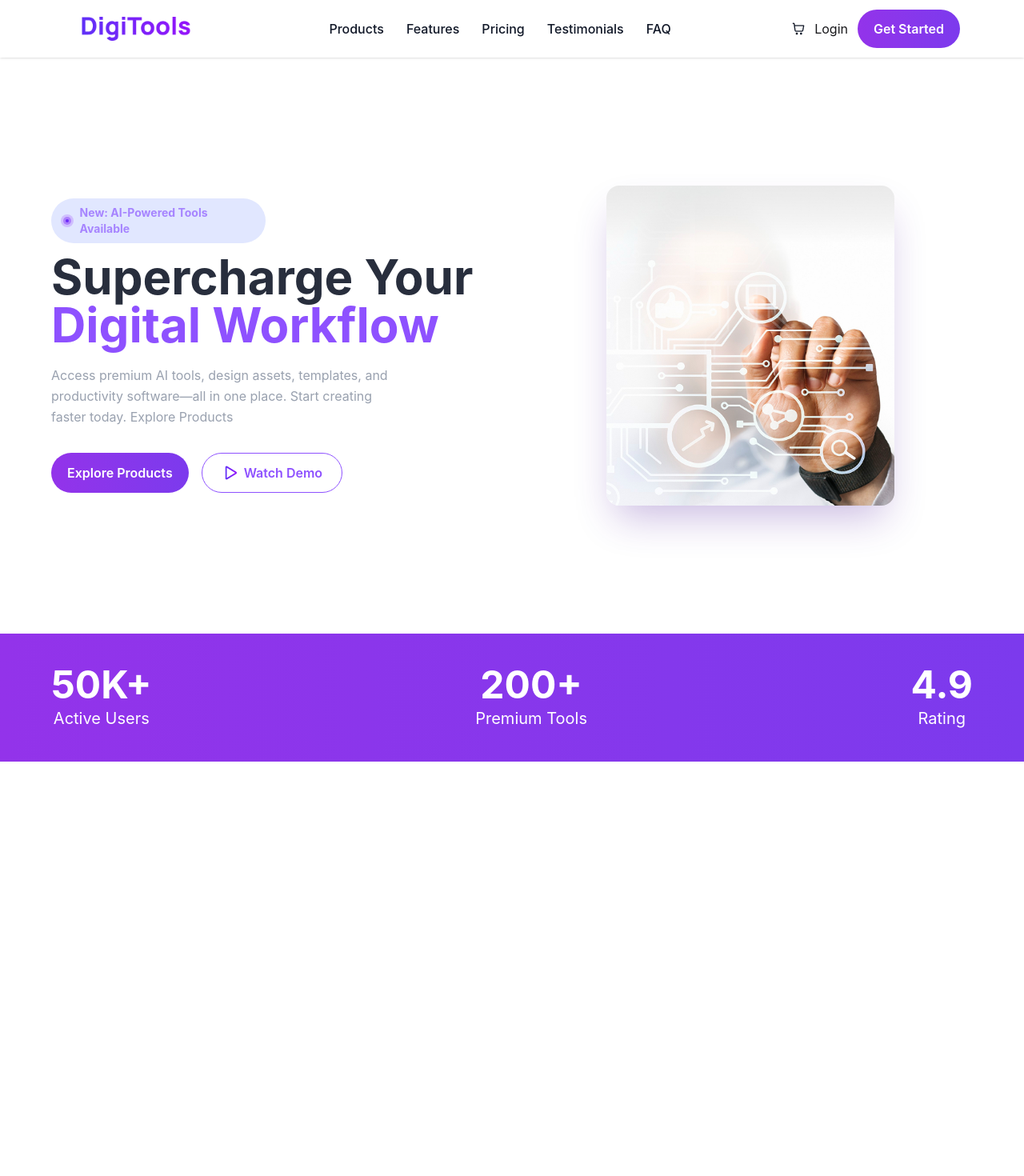
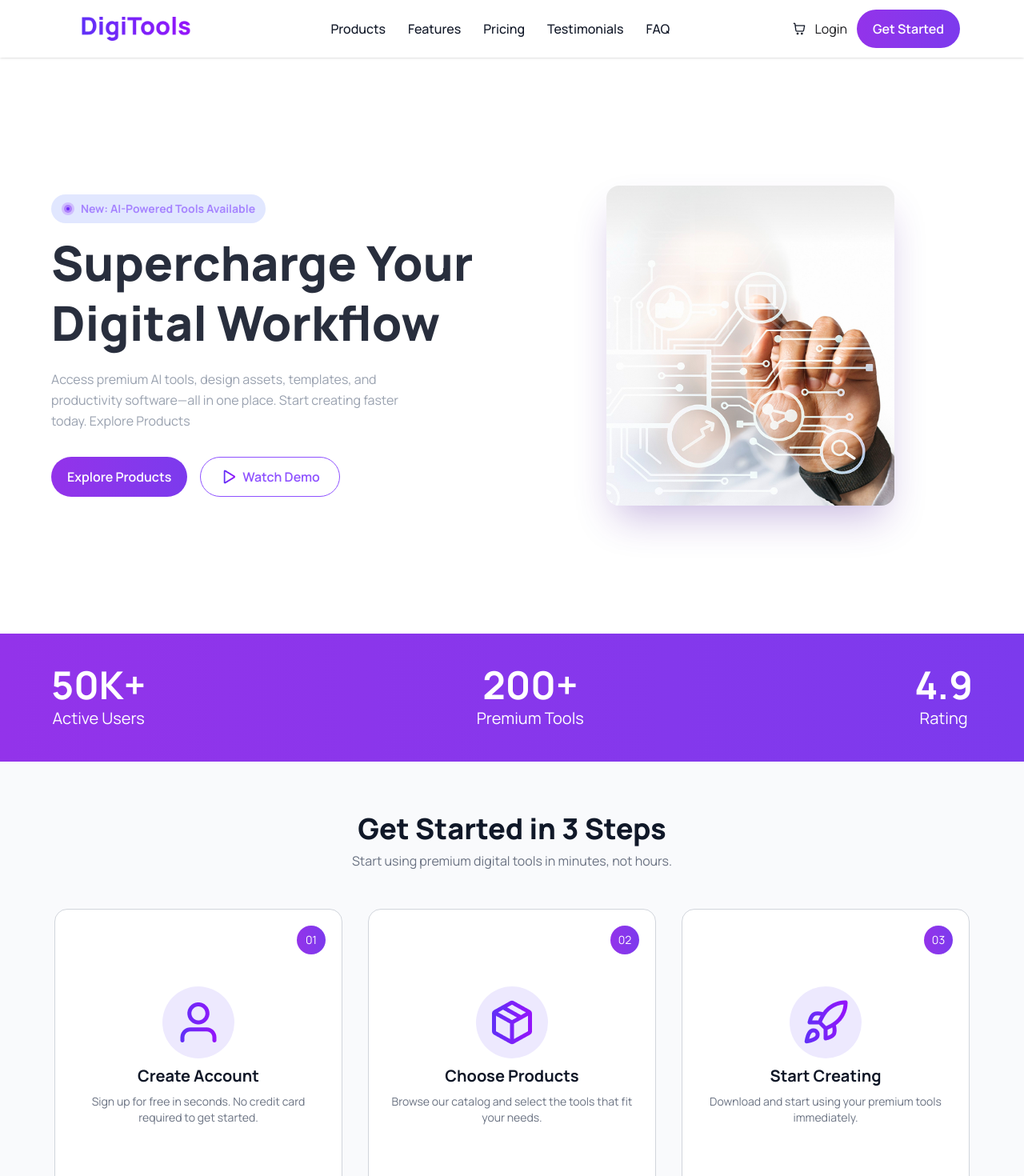
Before and after one commit to Anamulhaque01/PH-Assignment-06, a React (Vite) app: page / in a window 1280 px wide. Shown: the top 1470 px of the page at 80% size. Before the commit the page ends 952 px from the top, so only its background shows below. Built offline with nearby package versions, Linux system fonts and the light colour scheme.

Commit message:
Steps Section Added

```diff
--- a/index.html
+++ b/index.html
@@ -4,7 +4,7 @@
     <meta charset="UTF-8" />
     <link rel="icon" type="image/svg+xml" href="/favicon.svg" />
     <meta name="viewport" content="width=device-width, initial-scale=1.0" />
-    <title>assignment-06</title>
+    <title>DigiTools</title>
   </head>
   <body>
     <div id="root"></div>
--- a/src/App.jsx
+++ b/src/App.jsx
@@ -2,6 +2,7 @@ import React from 'react'
 import Navbar from "./components/Navbar";
 import Banner from "./components/Banner";
 import Stats from "./components/Stats";
+import Steps from "./components/Steps";
 
 function App() {
   return (
@@ -9,6 +10,7 @@ function App() {
       <Navbar/>
       <Banner/>
       <Stats/>
+      <Steps />
     </div>
   )
 }
--- a/src/components/Banner.jsx
+++ b/src/components/Banner.jsx
@@ -18,9 +18,9 @@ function Banner() {
 
             New: AI-Powered Tools Available
           </span>
-          <h1 className="text-4xl md:text-6xl font-bold  mb-5 text-[#282e3d]">
+          <h1 className="text-4xl md:text-6xl font-extrabold  mb-5 text-[#282e3d] leading-tight">
             Supercharge Your <br />
-            <span className="text-violet-500">Digital Workflow</span>
+            Digital Workflow
           </h1>
           <p className="text-gray-400 text-base mb-8 max-w-md leading-relaxed">
             Access premium AI tools, design assets, templates, and productivity
--- a/src/components/Navbar.jsx
+++ b/src/components/Navbar.jsx
@@ -1,22 +1,28 @@
-import React from "react";
+import React, { useState } from "react";
 import digiImg from "../assets/DigiTools.png";
 import cartImg from "../assets/products/shopping-cart.png";
 
+function Navbar({ cartCount }) {
+  const [isOpen, setIsOpen] = useState(false);
 
-function Navbar({ cartCount }) {
+  function toggleMenu() {
+    setIsOpen(!isOpen);
+  }
+
   return (
     <nav className="w-full bg-white shadow-sm sticky top-0 z-50">
       <div className="max-w-6xl mx-auto px-4 py-3 flex items-center justify-between">
-        <div className="">
+
+        <div>
           <img className="scale-75" src={digiImg} alt="" />
         </div>
 
-        <div className="hidden md:flex items-center gap-7  text-[#101727]  font-medium">
-          <a href="#" className="hover:text-violet-600 transition-colors">Products</a>
-          <a href="#" className="hover:text-violet-600 transition-colors">Features</a>
-          <a href="#" className="hover:text-violet-600 transition-colors">Pricing</a>
-          <a href="#" className="hover:text-violet-600 transition-colors">Testimonials</a>
-          <a href="#" className="hover:text-violet-600 transition-colors">FAQ</a>
+        <div className="hidden md:flex items-center gap-7 text-[#101727] font-medium">
+          <a href="#" className="hover:text-violet-600">Products</a>
+          <a href="#" className="hover:text-violet-600">Features</a>
+          <a href="#" className="hover:text-violet-600">Pricing</a>
+          <a href="#" className="hover:text-violet-600">Testimonials</a>
+          <a href="#" className="hover:text-violet-600">FAQ</a>
         </div>
 
         <div className="flex items-center gap-3">
@@ -29,12 +35,32 @@ function Navbar({ cartCount }) {
             )}
           </div>
 
-          <button className="hover:cursor-pointer hover:text-violet-600">Login</button>
-          <button className="bg-linear-to-r from-[#9333ea] to-[#7c3aed] text-white px-5 py-3 rounded-full font-semibold hover:opacity-90 transition-opacity hover:cursor-pointer">
-              Get Started
+          <button className="hidden md:block hover:cursor-pointer hover:text-violet-600">Login</button>
+
+          <button className="hidden md:block bg-linear-to-r from-[#9333ea] to-[#7c3aed] text-white px-5 py-3 rounded-full font-semibold hover:cursor-pointer">
+            Get Started
+          </button>
+
+          <button className="md:hidden text-2xl" onClick={toggleMenu}>
+            {isOpen ? "✕" : "☰"}
           </button>
         </div>
       </div>
+
+      {isOpen && (
+        <div className="md:hidden bg-white border-t border-gray-100 p-4 flex flex-col gap-4 text-center">
+          <a href="#" className="text-[#101727] font-medium" onClick={() => setIsOpen(false)}>Products</a>
+          <a href="#" className="text-[#101727] font-medium" onClick={() => setIsOpen(false)}>Features</a>
+          <a href="#" className="text-[#101727] font-medium" onClick={() => setIsOpen(false)}>Pricing</a>
+          <a href="#" className="text-[#101727] font-medium" onClick={() => setIsOpen(false)}>Testimonials</a>
+          <a href="#" className="text-[#101727] font-medium" onClick={() => setIsOpen(false)}>FAQ</a>
+          <hr className="border-gray-100" />
+          <button className="text-violet-600 font-medium">Login</button>
+          <button className="bg-linear-to-r from-[#9333ea] to-[#7c3aed] text-white px-5 py-3 rounded-full font-semibold">
+            Get Started
+          </button>
+        </div>
+      )}
     </nav>
   );
 }
--- /dev/null
+++ b/src/components/Steps.jsx
@@ -0,0 +1,75 @@
+import React from "react";
+import userImg from "../assets/user.png";
+import packageImg from "../assets/package.png";
+import rocketImg from "../assets/rocket.png";
+
+function Steps() {
+  return (
+    <section className="py-16 px-4 bg-[#F9FAFC]">
+      <div className="max-w-6xl mx-auto">
+        <h2 className="text-4xl font-extrabold text-center text-gray-900 mb-2">
+          Get Started in 3 Steps
+        </h2>
+        <p className="text-center text-gray-500 text-[16px] mb-12">
+          Start using premium digital tools in minutes, not hours.
+        </p>
+
+        <div className="grid grid-cols-1 lg:grid-cols-3 gap-6 justify-items-center">
+
+          <div className="w-full max-w-90 aspect-square bg-white rounded-2xl p-5 border border-gray-300">
+            <div className="flex justify-end">
+              <div className="w-9 h-9 rounded-full bg-linear-to-r from-[#9333ea] to-[#7c3aed] flex items-center justify-center text-sm text-white">
+                01
+              </div>
+            </div>
+
+            <div className="text-center mt-10">
+              <div className="mx-auto w-22.5 h-22.5 rounded-full bg-violet-100 flex items-center justify-center">
+                <img src={userImg} alt="" />
+              </div>
+              <h1 className="text-xl font-bold text-[#101727] my-2">Create Account</h1>
+              <p className="text-gray-500 text-sm">Sign up for free in seconds. No credit card required to get started.</p>
+            </div>
+          </div>
+
+
+          <div className="w-full max-w-90 aspect-square bg-white rounded-2xl p-5 border border-gray-300">
+            <div className="flex justify-end">
+              <div className="w-9 h-9 rounded-full bg-linear-to-r from-[#9333ea] to-[#7c3aed] flex items-center justify-center text-sm text-white">
+                02
+              </div>
+            </div>
+
+            <div className="text-center mt-10">
+              <div className="mx-auto w-22.5 h-22.5 rounded-full bg-violet-100 flex items-center justify-center">
+                <img src={packageImg} alt="" />
+              </div>
+              <h1 className="text-xl font-bold text-[#101727] my-2">Choose Products</h1>
+              <p className="text-gray-500 text-sm">Browse our catalog and select the tools that fit your needs.</p>
+            </div>
+          </div>
+
+
+          <div className="w-full max-w-90 aspect-square bg-white rounded-2xl p-5 border border-gray-300">
+            <div className="flex justify-end">
+              <div className="w-9 h-9 rounded-full bg-linear-to-r from-[#9333ea] to-[#7c3aed] flex items-center justify-center text-sm text-white">
+                03
+              </div>
+            </div>
+
+            <div className="text-center mt-10">
+              <div className="mx-auto w-22.5 h-22.5 rounded-full bg-violet-100 flex items-center justify-center">
+                <img src={rocketImg} alt="" />
+              </div>
+              <h1 className="text-xl font-bold text-[#101727] my-2">Start Creating</h1>
+              <p className="text-gray-500 text-sm">Download and start using your premium tools immediately.</p>
+            </div>
+          </div>
+
+        </div>
+      </div>
+    </section>
+  );
+}
+
+export default Steps;
--- a/src/index.css
+++ b/src/index.css
@@ -1,2 +1,8 @@
+@import url('https://fonts.googleapis.com/css2?family=Manrope:wght@200..800&display=swap');
 @import "tailwindcss";
 @plugin "daisyui";
+
+* {
+    font-family: "Manrope", sans-serif;
+
+}
```
